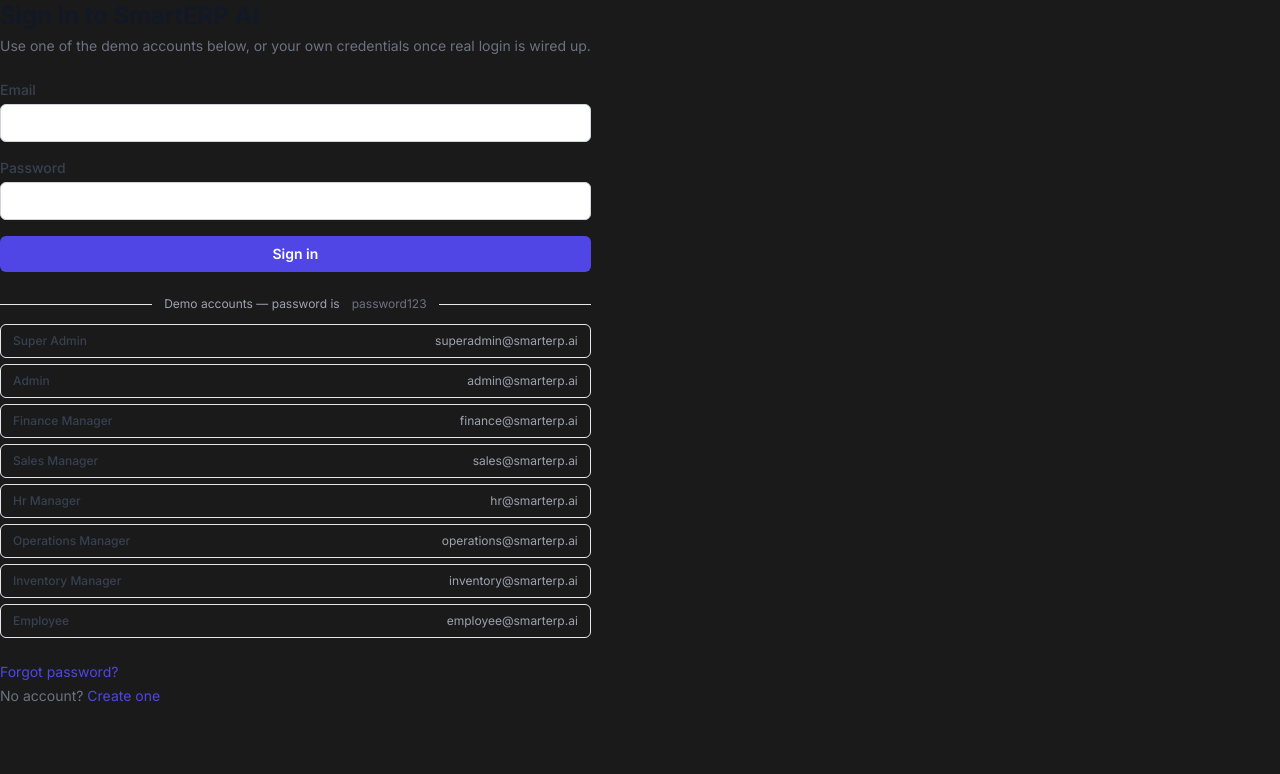
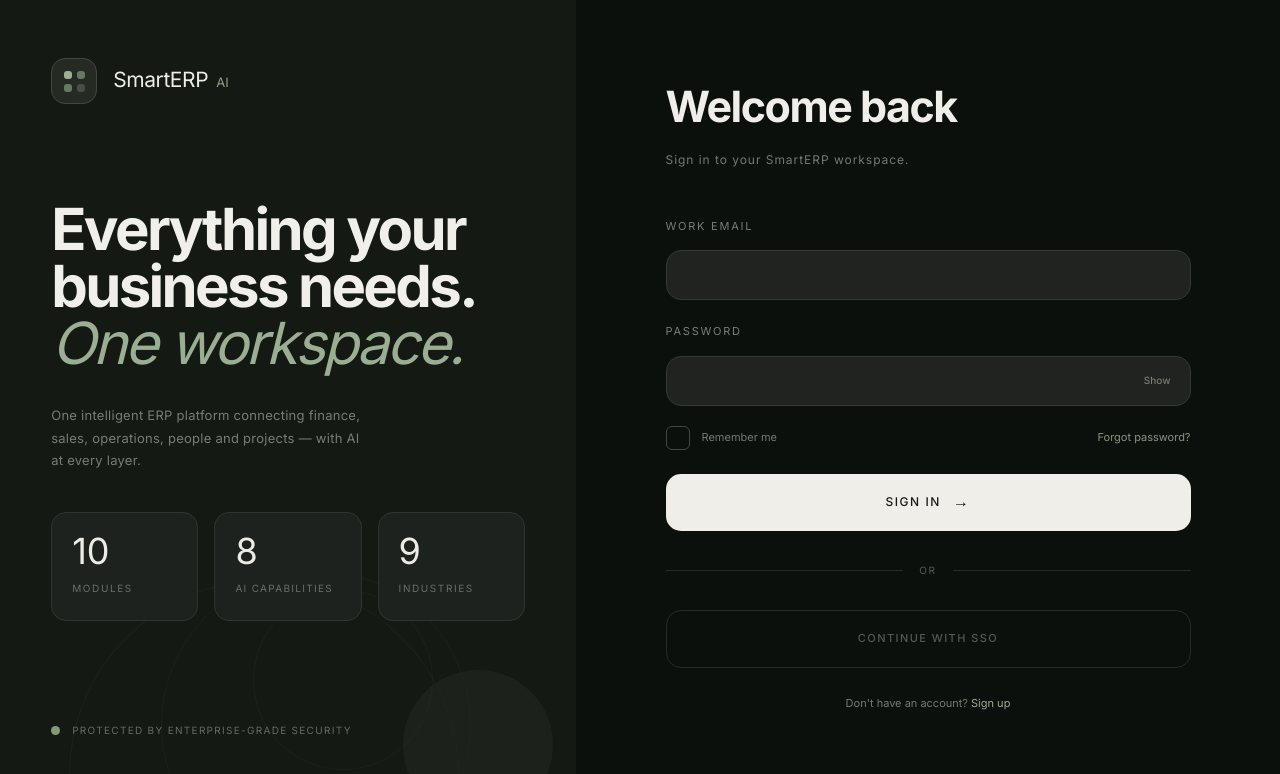
Before and after one commit to cubeag-team-four/SmartERP, a React (Vite) app in the folder SmartERP-AI-Frontend/: page /login in a window 1280 px wide. Shown: the top 774 px of the page. Built offline with nearby package versions, Linux system fonts and the light colour scheme; no server answers.

Commit message:
Redesign Login Page UI

```diff
--- a/SmartERP-AI-Frontend/src/index.css
+++ b/SmartERP-AI-Frontend/src/index.css
@@ -84,3 +84,62 @@
   display: flex;
   flex-direction: column;
 }
+
+/* Remember Me Checkbox */
+
+.remember-checkbox {
+  width: 24px;
+  height: 24px;
+  border: 1px solid #424840;
+  border-radius: 6px;
+  background: transparent;
+
+  display: flex;
+  align-items: center;
+  justify-content: center;
+
+  transition: border-color 0.2s ease;
+}
+
+.remember-checkbox-checked {
+  border-color: #8fa184;
+}
+
+.remember-tick {
+  width: 15px;
+  height: 15px;
+}
+
+.remember-tick path {
+  stroke: #dfe8da;
+  stroke-width: 1.8;
+  stroke-linecap: round;
+  stroke-linejoin: round;
+
+  stroke-dasharray: 20;
+  stroke-dashoffset: 20;
+
+  animation: drawRememberTick 300ms ease-out forwards;
+}
+
+@keyframes drawRememberTick {
+  from {
+    stroke-dashoffset: 20;
+  }
+
+  to {
+    stroke-dashoffset: 0;
+  }
+}
+
+/* Login input autofill fix */
+
+input:-webkit-autofill,
+input:-webkit-autofill:hover,
+input:-webkit-autofill:focus,
+input:-webkit-autofill:active {
+  -webkit-box-shadow: 0 0 0 1000px #20231f inset !important;
+  -webkit-text-fill-color: #e5e4df !important;
+  caret-color: #e5e4df !important;
+  transition: background-color 9999s ease-in-out 0s;
+}
--- a/SmartERP-AI-Frontend/src/pages/auth/Login.jsx
+++ b/SmartERP-AI-Frontend/src/pages/auth/Login.jsx
@@ -1,38 +1,50 @@
 import React, { useState } from 'react'
-import { useNavigate, Link } from 'react-router-dom'
+import { Link, useNavigate } from 'react-router-dom'
 import authService from '../../core/services/auth.service'
 import useAuthStore from '../../store/slices/auth.store'
 import storageService from '../../core/services/storage.service'
-import { dummyUsers, DEMO_PASSWORD } from '../../data/users.mock'
-import { formatRole } from '../../utils/formatRole'
 
 const Login = () => {
   const navigate = useNavigate()
   const setUser = useAuthStore((state) => state.setUser)
   const setToken = useAuthStore((state) => state.setToken)
-  const [form, setForm] = useState({ email: '', password: '' })
+
+  const [form, setForm] = useState({email: '',password: '',})
+  const [rememberMe, setRememberMe] = useState(false)
+
   const [error, setError] = useState('')
   const [loading, setLoading] = useState(false)
+  const [showPassword, setShowPassword] = useState(false)
 
-  const handleChange = (e) => setForm({ ...form, [e.target.name]: e.target.value })
+  const handleChange = (e) => {
+    setForm({
+      ...form,
+      [e.target.name]: e.target.value,
+    })
+  }
 
   const signIn = async (credentials) => {
     setError('')
     setLoading(true)
+
     try {
       const payload = {
         email: credentials.email.trim().toLowerCase(),
-        password: credentials.password
+        password: credentials.password,
       }
+
       const { data } = await authService.login(payload)
+
       storageService.setToken(data.token)
       storageService.setUser(data.user)
+
       setToken(data.token)
       setUser(data.user)
+
       // RoleRedirect (mounted at /app) sends the user to their own role dashboard.
       navigate('/app')
     } catch (err) {
-      setError(err?.response?.data?.message || err?.message || 'Unable to log in. Please try again.')
+      setError('Incorrect username and password')
     } finally {
       setLoading(false)
     }
@@ -43,66 +55,270 @@
     signIn(form)
   }
 
-const handleDemoLogin = (user) => {
-  setForm({ email: user.email, password: DEMO_PASSWORD })
-  signIn({ email: user.email, password: DEMO_PASSWORD })
-}
+  return (
+    <div className="fixed inset-0 w-full max-w-none overflow-y-auto bg-[#0b0e0c] text-[#f1f0eb] md:overflow-hidden">
+      <div className="flex min-h-full w-full flex-col md:h-full md:flex-row">
+        {/* =========================================================
+            LEFT PANEL
+        ========================================================== */}
+        <section className="relative flex min-h-[650px] w-full flex-col overflow-hidden bg-[#151914] px-8 py-10 sm:px-12 md:min-h-0 md:w-[45%] md:px-[4%] md:py-[58px]">
+          {/* Subtle decorative circles */}
+          <div className="pointer-events-none absolute -bottom-[170px] left-[12%] h-[390px] w-[390px] rounded-full border border-[#30372f] opacity-30" />
+          <div className="pointer-events-none absolute -bottom-[80px] left-[28%] h-[310px] w-[310px] rounded-full border border-[#30372f] opacity-25" />
+          <div className="pointer-events-none absolute bottom-[-20px] right-[4%] h-[150px] w-[150px] rounded-full bg-[#222921] opacity-60" />
+          <div className="pointer-events-none absolute bottom-[30px] left-[44%] h-[180px] w-[180px] rounded-full border border-[#30372f] opacity-25" />
 
-  return (
-    <div>
-      <h1 className="text-2xl font-semibold text-gray-900">Sign in to SmartERP AI</h1>
-      <p className="mt-1 text-sm text-gray-500">Use one of the demo accounts below, or your own credentials once real login is wired up.</p>
+          {/* Brand */}
+          <div className="relative z-10 flex items-center gap-4">
+            <div className="flex h-[46px] w-[46px] items-center justify-center rounded-[14px] border border-[#41493e] bg-[#252b23]">
+              <div className="grid grid-cols-2 gap-[5px]">
+                <span className="h-[8px] w-[8px] rounded-[3px] bg-[#9caf91]" />
+                <span className="h-[8px] w-[8px] rounded-[3px] bg-[#697765]" />
+                <span className="h-[8px] w-[8px] rounded-[3px] bg-[#697765]" />
+                <span className="h-[8px] w-[8px] rounded-[3px] bg-[#475043]" />
+              </div>
+            </div>
 
+            <div className="flex items-baseline gap-2">
+              <span className="font-serif text-[21px] tracking-[-0.02em] text-[#eeede8]">SmartERP</span>
+              <span className="font-sans text-[13px] font-normal text-[#91a184]">AI</span>
+            </div>
+          </div>
+
+          {/* Main left content */}
+          <div className="relative z-10 mt-auto mb-auto pt-20 md:pt-0">
+            <div className="max-w-[570px]">
+              <h1 className="font-serif text-[48px] leading-[0.98] tracking-[-0.045em] text-[#f0efea] sm:text-[56px] lg:text-[58px]">
+                Everything your
+                <br />
+                business needs.
+                <br />
+                <span className="italic text-[#9aae91]">
+                  One workspace.
+                </span>
+              </h1>
+
+              <p className="mt-8 max-w-[490px] font-mono text-[13px] leading-[1.75] tracking-[0.02em] text-[#777d76]">
+                One intelligent ERP platform connecting finance,
+                <br className="hidden sm:block" />
+                sales, operations, people and projects — with AI
+                <br className="hidden sm:block" />
+                at every layer.
+              </p>
+
+              {/* Statistics */}
+              <div className="mt-10 grid max-w-[555px] grid-cols-3 gap-4">
+                <div className="rounded-[15px] border border-[#30362f] bg-[#1e221e] px-5 py-5">
+                  <div className="font-serif text-[36px] leading-none text-[#ecebe6]">
+                    10
+                  </div>
+                  <div className="mt-2 font-mono text-[10px] uppercase tracking-[0.16em] text-[#676e67]">
+                    Modules
+                  </div>
+                </div>
+
+                <div className="rounded-[15px] border border-[#30362f] bg-[#1e221e] px-5 py-5">
+                  <div className="font-serif text-[36px] leading-none text-[#ecebe6]">
+                    8
+                  </div>
+                  <div className="mt-2 font-mono text-[10px] uppercase tracking-[0.13em] text-[#676e67]">
+                    AI Capabilities
+                  </div>
+                </div>
+
+                <div className="rounded-[15px] border border-[#30362f] bg-[#1e221e] px-5 py-5">
+                  <div className="font-serif text-[36px] leading-none text-[#ecebe6]">
+                    9
+                  </div>
+                  <div className="mt-2 font-mono text-[10px] uppercase tracking-[0.16em] text-[#676e67]">
+                    Industries
+                  </div>
+                </div>
+              </div>
+            </div>
+          </div>
+
+          {/* Security footer */}
+          <div className="relative z-10 mt-10 flex items-center gap-3 font-mono text-[10px] uppercase tracking-[0.13em] text-[#656b64] md:mt-0">
+            <span className="h-[9px] w-[9px] rounded-full bg-[#849b78]" />
+            Protected by enterprise-grade security
+          </div>
+        </section>
+
+        {/* =========================================================
+            RIGHT PANEL
+        ========================================================== */}
+        <section className="relative flex min-h-[650px] flex-1 items-center justify-center overflow-hidden bg-[#0c100d] px-8 py-12 sm:px-12 md:min-h-0 md:px-10 md:py-8">
+          {/* Subtle dotted background */}
+          <div
+            className="pointer-events-none absolute inset-0 opacity-[0.22]"
+            style={{
+              backgroundImage:
+                'radial-gradient(circle, rgba(135,145,132,0.28) 1px, transparent 1px)',
+              backgroundSize: '32px 32px',
+            }}
+          />
+
+          <div className="relative z-10 w-full max-w-[525px]">
+            {/* Heading */}
+            <div className="mb-11">
+              <h2 className="font-serif text-[40px] leading-none tracking-[-0.035em] text-[#efeee9] sm:text-[43px]">
+                Welcome back
+              </h2>
+
+              <p className="mt-5 font-mono text-[12px] tracking-[0.08em] text-[#737970]">
+                Sign in to your SmartERP workspace.
+              </p>
+            </div>
+
+            {/* Error */}
             {error && (
-        <p className="mt-4 rounded-md bg-red-50 border border-red-200 px-3 py-2 text-sm text-red-600">{error}</p>
+              <div className="mb-6 rounded-[10px] border border-red-900/50 bg-red-950/30 px-4 py-3 font-mono text-[12px] text-red-300">
+                {error}
+              </div>
             )}
 
-      <form onSubmit={handleSubmit} className="mt-6 space-y-4">
+            {/* Login Form */}
+            <form onSubmit={handleSubmit}>
+              {/* Email */}
               <div>
-          <label htmlFor="email" className="block text-sm font-medium text-gray-700">Email</label>
+                <label
+                  htmlFor="email"
+                  className="mb-3 block font-mono text-[11px] uppercase tracking-[0.16em] text-[#777d75]"
+                >
+                  Work email
+                </label>
+
                 <input
-            id="email" name="email" type="email" value={form.email} onChange={handleChange} required
-            className="mt-1 w-full rounded-md border border-gray-300 px-3 py-2 text-sm focus:outline-none focus:ring-2 focus:ring-indigo-500 focus:border-indigo-500"
+                  id="email"
+                  name="email"
+                  type="email"
+                  value={form.email}
+                  onChange={handleChange}
+                  required
+                  autoComplete="email"
+                  className="h-[50px] w-full rounded-[15px] border border-[#343934] bg-[#20231f] px-5 font-mono text-[13px] tracking-[0.04em] text-[#e5e4df] outline-none transition-all placeholder:text-[#565c56] focus:border-[#596355] focus:bg-[#232722]"
                 />
               </div>
-        <div>
-          <label htmlFor="password" className="block text-sm font-medium text-gray-700">Password</label>
+
+              {/* Password */}
+              <div className="mt-5">
+                <label
+                  htmlFor="password"
+                  className="mb-3 block font-mono text-[11px] uppercase tracking-[0.16em] text-[#777d75]"
+                >
+                  Password
+                </label>
+
+                <div className="relative">
                   <input
-            id="password" name="password" type="password" value={form.password} onChange={handleChange} required
-            className="mt-1 w-full rounded-md border border-gray-300 px-3 py-2 text-sm focus:outline-none focus:ring-2 focus:ring-indigo-500 focus:border-indigo-500"
+                    id="password"
+                    name="password"
+                    type={showPassword ? 'text' : 'password'}
+                    value={form.password}
+                    onChange={handleChange}
+                    required
+                    autoComplete="current-password"
+                    className="h-[50px] w-full rounded-[15px] border border-[#343934] bg-[#20231f] px-5 pr-20 font-mono text-[13px] tracking-[0.12em] text-[#e5e4df] outline-none transition-all placeholder:text-[#565c56] focus:border-[#596355] focus:bg-[#232722]"
                   />
+
+                  <button
+                    type="button"
+                    onClick={() => setShowPassword(!showPassword)}
+                    className="absolute right-5 top-1/2 -translate-y-1/2 font-mono text-[10px] text-[#777d75] transition-colors hover:text-[#a1ab9b]"
+                  >
+                    {showPassword ? 'Hide' : 'Show'}
+                  </button>
                 </div>
+              </div>
+
+              {/* Remember + Forgot */}
+              <div className="mt-5 flex items-center justify-between">
+                <label className="flex cursor-pointer items-center gap-3">
+                  <input
+                    type="checkbox"
+                    checked={rememberMe}
+                    onChange={(e) => setRememberMe(e.target.checked)}
+                    className="sr-only"
+                  />
+
+                  <span
+                    className={`remember-checkbox ${
+                      rememberMe ? 'remember-checkbox-checked' : ''
+                    }`}
+                  >
+                    {rememberMe && (
+                      <svg
+                        key="remember-tick"
+                        viewBox="0 0 16 16"
+                        fill="none"
+                        className="remember-tick"
+                      >
+                        <path d="M3 8.5L6.5 12L13 4.5" />
+                      </svg>
+                    )}
+                  </span>
+
+                  <span className="font-mono text-[11px] text-[#737970]">
+                    Remember me
+                  </span>
+                </label>
+
+                <Link
+                  to="/forgot-password"
+                  className="font-mono text-[11px] text-[#87957f] transition-colors hover:text-[#a8b5a1]"
+                >
+                  Forgot password?
+                </Link>
+              </div>
+
+              {/* Sign In */}
               <button
-          type="submit" disabled={loading}
-          className="w-full rounded-md bg-indigo-600 px-4 py-2 text-sm font-semibold text-white hover:bg-indigo-700 disabled:opacity-60 transition-colors"
+                type="submit"
+                disabled={loading}
+                className="mt-6 flex h-[57px] w-full items-center justify-center rounded-[15px] bg-[#f0eee9] font-mono text-[12px] uppercase tracking-[0.13em] text-[#171916] transition-all hover:bg-white disabled:cursor-not-allowed disabled:opacity-60"
               >
-          {loading ? 'Signing in…' : 'Sign in'}
+                {loading ? (
+                  'Signing in...'
+                ) : (
+                  <>
+                    Sign in
+                    <span className="ml-3 text-[16px]">→</span>
+                  </>
+                )}
               </button>
             </form>
 
-      <div className="mt-6 flex items-center gap-3 text-xs text-gray-400">
-        <span className="h-px flex-1 bg-gray-200" />
-        Demo accounts — password is <code className="text-gray-500">{DEMO_PASSWORD}</code>
-        <span className="h-px flex-1 bg-gray-200" />
+            {/* Divider */}
+            <div className="my-7 flex items-center gap-4">
+              <div className="h-px flex-1 bg-[#252a26]" />
+
+              <span className="font-mono text-[10px] uppercase tracking-[0.18em] text-[#535952]">
+                Or
+              </span>
+
+              <div className="h-px flex-1 bg-[#252a26]" />
             </div>
 
-      <div className="mt-3 grid grid-cols-1 gap-1.5">
-        {dummyUsers.map((user) => (
             <button
-            key={user.id}
               type="button"
-            onClick={() => handleDemoLogin(user)}
-            disabled={loading}
-            className="flex items-center justify-between rounded-md border border-gray-200 px-3 py-2 text-left text-xs hover:border-indigo-300 hover:bg-indigo-50 disabled:opacity-60 transition-colors"
+              className="flex h-[58px] w-full items-center justify-center rounded-[15px] border border-[#2e342f] bg-transparent font-mono text-[11px] uppercase tracking-[0.13em] text-[#646b64] opacity-80"
             >
-            <span className="font-medium text-gray-700">{formatRole(user.role)}</span>
-            <span className="text-gray-400">{user.email}</span>
+              Continue with SSO
             </button>
-        ))}
+
+            <p className="mt-6 text-center font-mono text-[11px] text-[#737970]">
+              Don't have an account?{' '}
+              <Link
+                to="/signup"
+                className="text-[#9aae91] transition-colors hover:text-[#b3c2ac]"
+              >
+                Sign up
+              </Link>
+            </p>
           </div>
-
-      <p className="mt-6 text-sm text-gray-500"><Link to="/forgot-password" className="text-indigo-600 hover:underline">Forgot password?</Link></p>
-      <p className="mt-1 text-sm text-gray-500">No account? <Link to="/signup" className="text-indigo-600 hover:underline">Create one</Link></p>
+        </section>
+      </div>
     </div>
   )
 }
```
Lines whose indentation alone changed are shown as unchanged.
